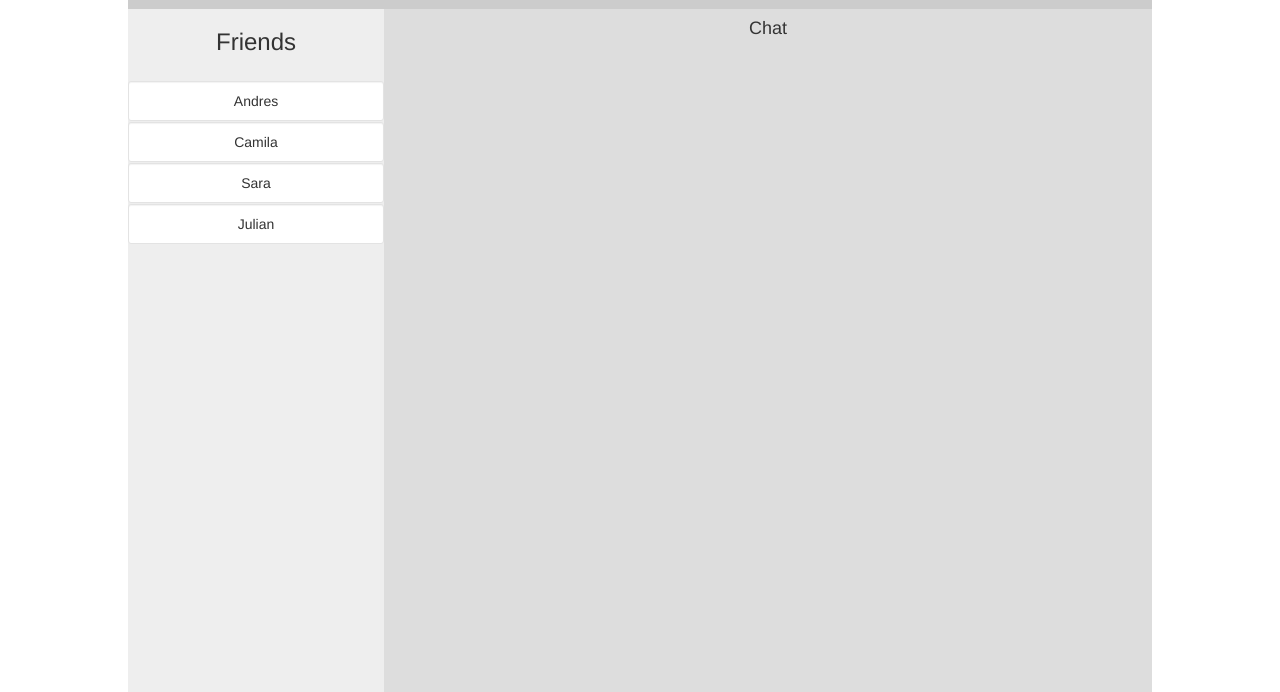
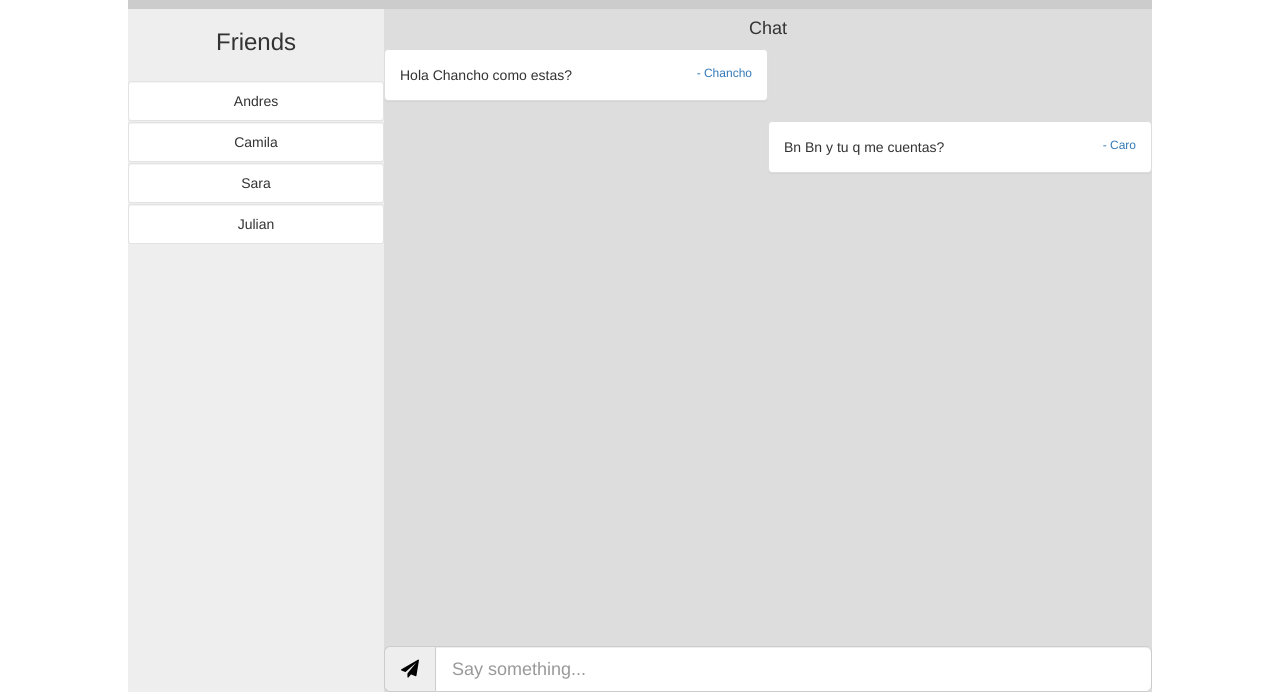
Before and after one commit to svanegas/BootstrapGetStart, a website: page app/index.html in a window 1280 px wide. Shown: the part 108-800 px from the top of the page. Drawn offline with nearby package versions, Linux system fonts and the light colour scheme; files that its build step writes are made by us from their sources.

Commit message:
Add a panels like a conversation and a send bar

```diff
--- a/app/app.css
+++ b/app/app.css
@@ -57,6 +57,23 @@ i{
   margin-right: 10%;
   /*border: 2px solid green;*/
 }
+.panel{
+  width: 50%;
+  text-align: left;
+}
+.input-group{
+  position: absolute;
+  bottom: 0;
+}
+.left{
+  float: left;
+}
+.right{
+  float: right;
+}
+a.right{
+  font-size: 12px;
+}
 
 @media (max-width: 767px) {
   .contacts{
--- a/app/index.html
+++ b/app/index.html
@@ -45,6 +45,22 @@
     </div>
     <div class="chats">
       <h4>Chat</h4>
+      <div class="panel panel-default">
+        <div class="panel-body friend">
+          Hola Chancho como estas?
+          <a class="right"> - Chancho</a>
+        </div>
+      </div>
+      <div class="panel panel-default right">
+        <div class="panel-body user">
+          Bn Bn y tu q me cuentas?
+          <a class="right"> - Caro</a>
+        </div>
+      </div>
+      <div class="input-group input-group-lg">
+        <span class="input-group-addon"> <i class="fa fa-paper-plane"></i></span>
+        <input type="text" class="form-control" placeholder="Say something..." aria-describedby="sizing-addon1">
+      </div>
     </div>
 
 
```
